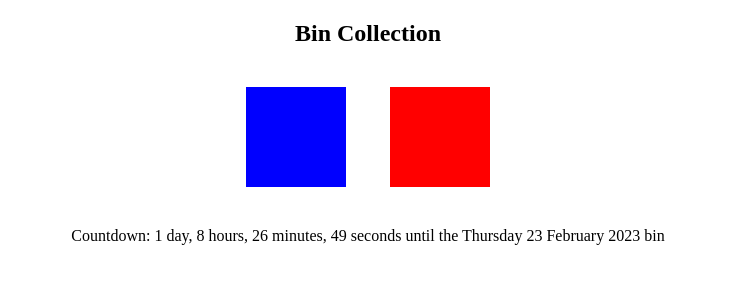
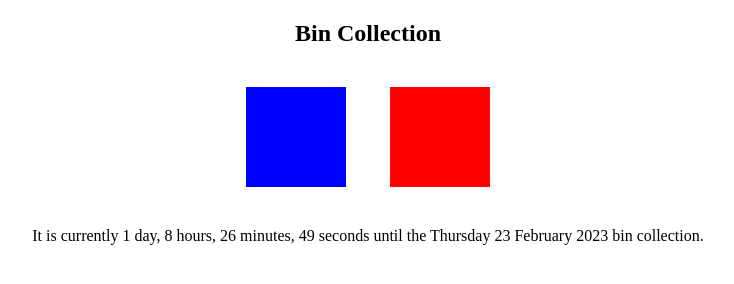
Before and after one commit to geoallison/bins, a plain HTML site: page index.html in a window 1280 px wide. Shown: the whole page, without its empty margins (272-1006 px from the left). Drawn offline with Linux system fonts and the light colour scheme.

Commit message:
Update index.html

```diff
--- a/index.html
+++ b/index.html
@@ -113,7 +113,7 @@
 			const seconds = Math.floor((timeDiff % (1000 * 60)) / 1000);
 			const options = {weekday: 'long', month: 'long', day: 'numeric', year: 'numeric'};
 			const dayText = days <= 1 ? 'day' : 'days';
-			document.getElementById("countdown").innerHTML = `Countdown: ${days} ${dayText}, ${hours} hours, ${minutes} minutes, ${seconds} seconds until the ${nextDate.date.toLocaleDateString('en-GB', options)} bin`;
+			document.getElementById("countdown").innerHTML = `It is currently ${days} ${dayText}, ${hours} hours, ${minutes} minutes, ${seconds} seconds until the ${nextDate.date.toLocaleDateString('en-GB', options)} bin collection.`;
 		}
 	</script>
 </body>
```
